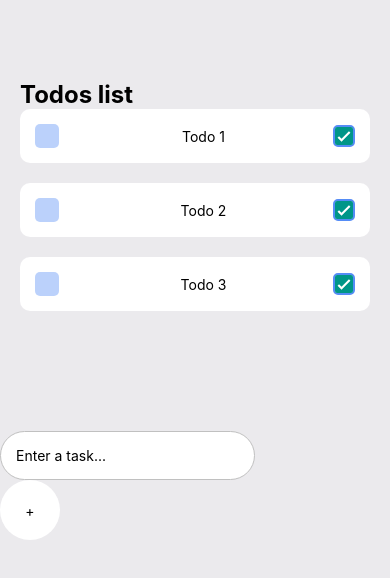
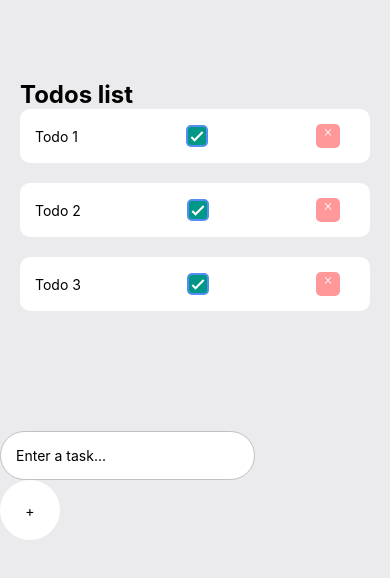
Before and after one commit to Yvan2XEro/react-native-redux, a React Native app: screen / in a window 390 px wide. Shown: the top 578 px of the page. Built offline with nearby package versions, Linux system fonts and the light colour scheme.

Commit message:
Fonctionnalite de suppression

```diff
--- a/components/Todo.jsx
+++ b/components/Todo.jsx
@@ -1,25 +1,44 @@
 import React from "react";
-import { StyleSheet, CheckBox, View, Text } from "react-native";
+import {
+  StyleSheet,
+  CheckBox,
+  View,
+  Text,
+  Button,
+  TouchableOpacity,
+} from "react-native";
 import { useDispatch } from "react-redux";
-import { toggleTodoAction } from "../store/todos/todosActions";
+import {
+  deleteTodoAction,
+  toggleTodoAction,
+} from "../store/todos/todosActions";
 
 const Todo = ({ data }) => {
   const { title, completed, id, onToggle } = data;
   const dispatch = useDispatch();
   return (
     <View style={styles.todoItem}>
-      <View style={styles.square}></View>
       <Text style={styles.text}>{title}</Text>
       <CheckBox
         onValueChange={() => dispatch(toggleTodoAction({ id }))}
         value={completed}
         style={styles.circular}
       />
+      <TouchableOpacity
+        onPress={() => dispatch(deleteTodoAction({ id }))}
+        style={styles.btnSquare}
+      >
+        &times;
+      </TouchableOpacity>
     </View>
   );
 };
 export default Todo;
 const styles = StyleSheet.create({
+  deleteBtn: {
+    display: "inline-block",
+    color: "#FFF",
+  },
   todoItem: {
     backgroundColor: "#FFF",
     padding: 15,
@@ -33,10 +52,12 @@ const styles = StyleSheet.create({
   text: {
     maxWidth: 80,
   },
-  square: {
+  btnSquare: {
+    textAlign: "center",
+    color: "#FFF",
     width: 24,
     height: 24,
-    backgroundColor: "#558CF6",
+    backgroundColor: "red",
     opacity: 0.4,
     marginRight: 15,
     borderRadius: 5,
--- a/store/todos/todosActions.js
+++ b/store/todos/todosActions.js
@@ -9,7 +9,7 @@ export const addTodoAction = (title) => ({
   payload: { title },
 });
 
-export const deleteTodoAction = (id) => ({
+export const deleteTodoAction = ({ id }) => ({
   type: DELETE_TODO_ACTION,
   payload: id,
 });
```
